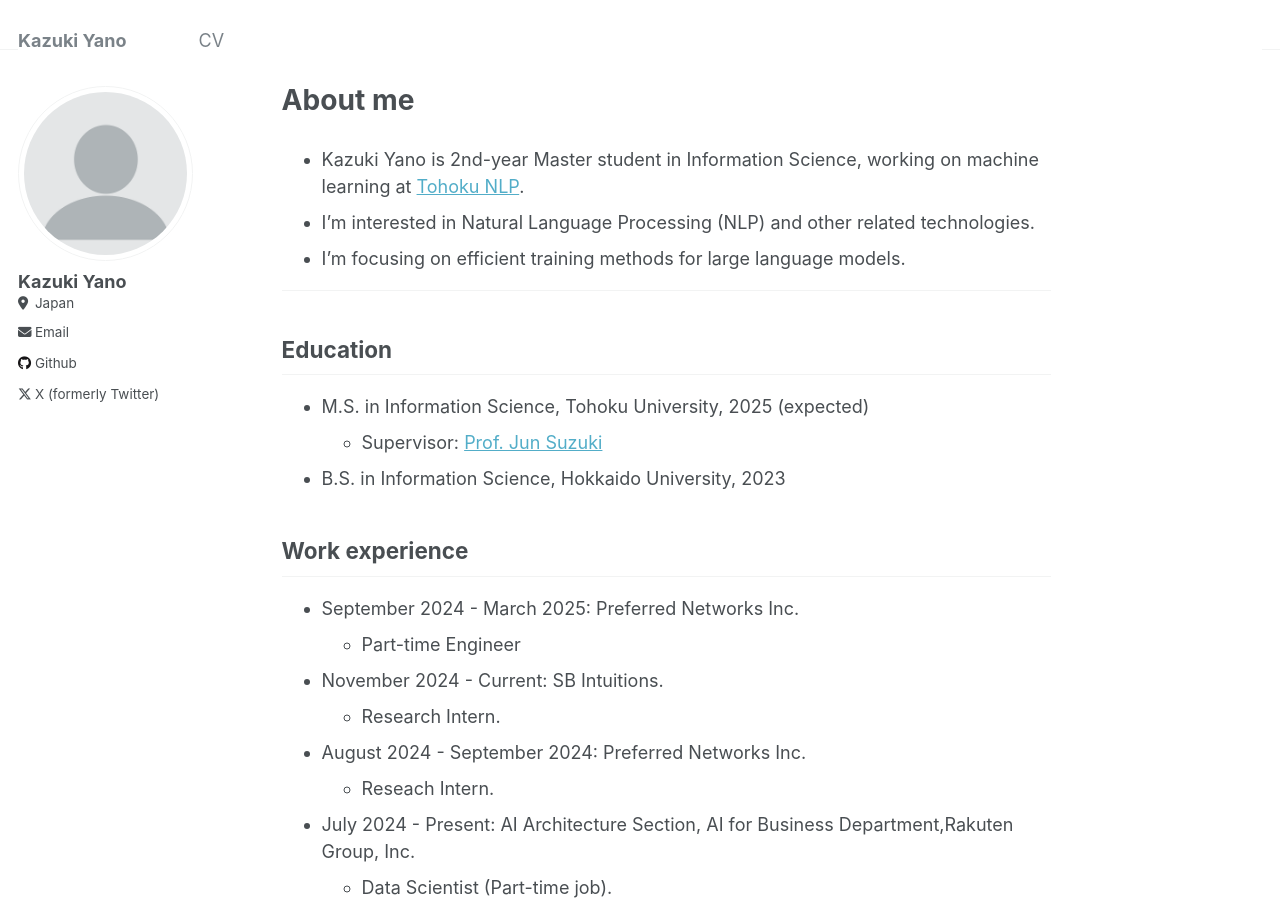
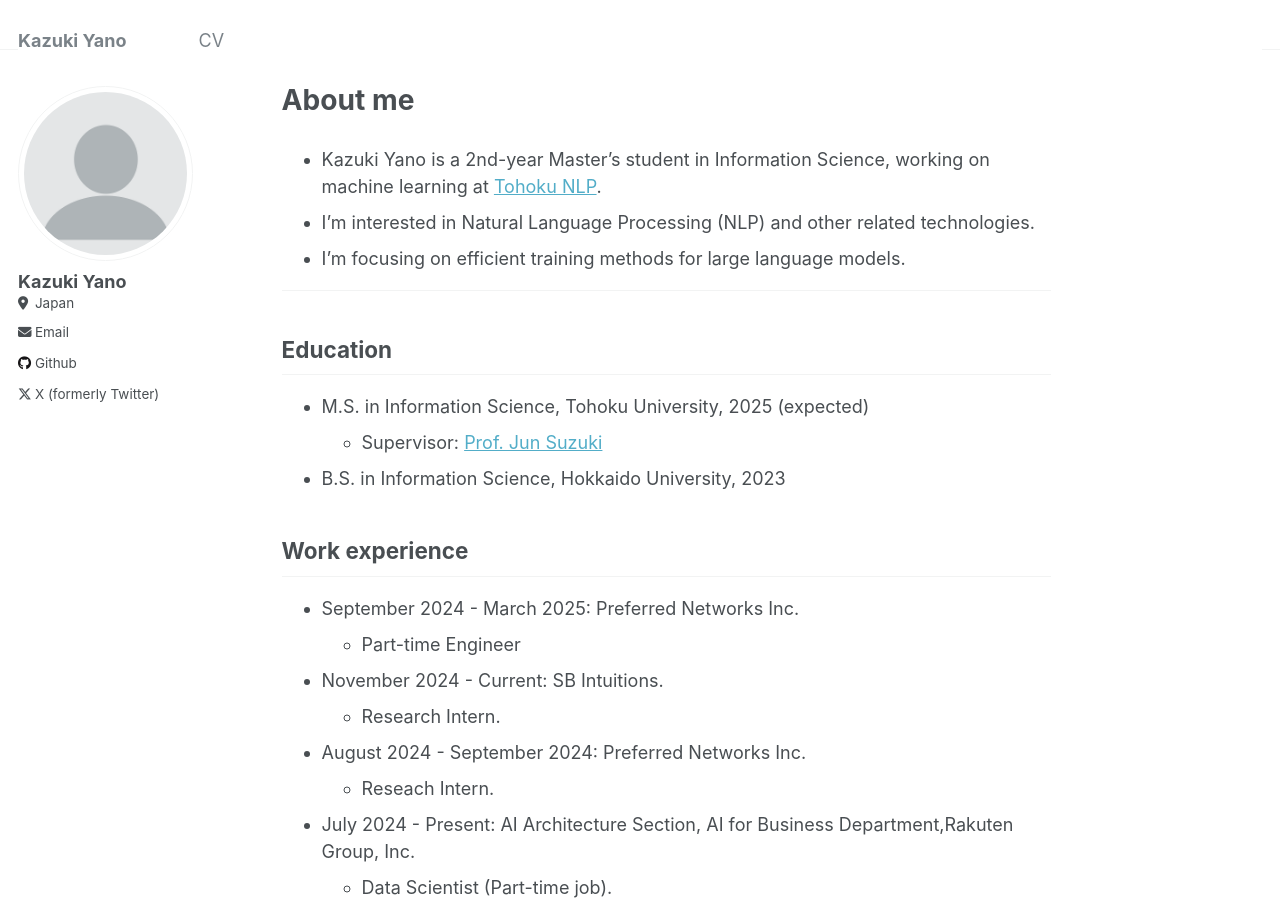
Before and after one commit to Kazuki-Ya/Kazuki-Ya.github.io, a Jekyll site: the page built from _pages/about.md, in a window 1280 px wide and 900 px high. Built offline with Jekyll 4.4.1, drawn with Linux system fonts in a browser that asks for light colours; some of the changed text lies outside the part shown.

```diff
--- a/_pages/about.md
+++ b/_pages/about.md
@@ -6,7 +6,7 @@ redirect_from:
   - /about/
   - /about.html
 ---
-- Kazuki Yano is 2nd-year Master student in Information Science, working on machine learning at [Tohoku NLP](https://www.nlp.ecei.tohoku.ac.jp/).
+- Kazuki Yano is a 2nd-year Master's student in Information Science, working on machine learning at [Tohoku NLP](https://www.nlp.ecei.tohoku.ac.jp/).
 - I’m interested in Natural Language Processing (NLP) and other related technologies.
 - I'm focusing on efficient training methods for large
 language models.
```
Also changed, not shown: other parts of _pages/about.md (+3 -2 lines).
